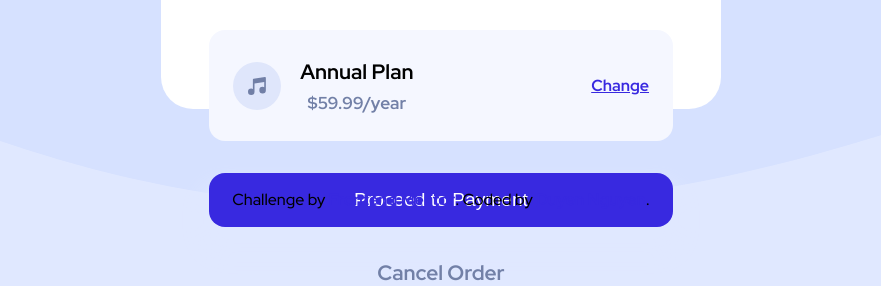
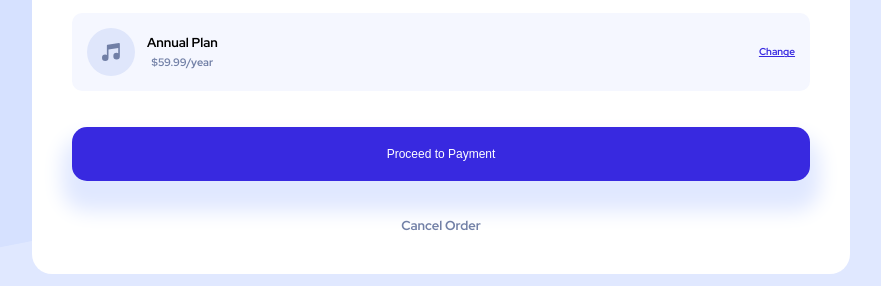
Before and after one commit to Duyen-codes/Order-summary-component, a plain HTML site: page index.html in a window 1280 px wide. Shown: the part 571-857 px from the top of the page, without its empty margins (199-1080 px from the left). Drawn offline with Linux system fonts and the light colour scheme.

Commit message:
modified index.html and style.css

```diff
--- a/index.html
+++ b/index.html
@@ -11,13 +11,11 @@
 </head>
 
 <body>
-
   <main class="main">
-    <img class='hero-img' src="./images/illustration-hero.svg" alt="">
+    <img class='hero-img' src="./images/illustration-hero.svg">
 
     <div class="content-wrapper">
       <h1>Order Summary</h1>
-
       <p>
         You can now listen to millions of songs, audiobooks, and podcasts on any
         device anywhere you like!
@@ -42,12 +40,6 @@
     </div>
 
   </main>
-
-  <div class="attribution">
-    Challenge by <a href="https://www.frontendmentor.io?ref=challenge" target="_blank">Frontend Mentor</a>.
-    Coded by <a href="#">Duyen Nguyen</a>.
-  </div>
-
 </body>
 
 </html>
--- a/style.css
+++ b/style.css
@@ -1,45 +1,49 @@
 @import url('https://fonts.googleapis.com/css2?family=Red+Hat+Display:wght@500;700;900&display=swap');
 
+/* Colors and texts  */
 :root {
     --body-bg-color: hsl(225, 100%, 94%);
     --change: hsl(245, 75%, 52%);
     --annual-plan-bg: hsl(225, 100%, 98%);
     --p-text-color: hsl(224, 23%, 55%);
 }
-
-body {
-    font-size: 16px;
-    text-align: center;
-    background-color: var(--body-bg-color);
-    font-family: 'Red Hat Display', sans-serif;
+*, *::after, *::before {
     margin: 0;
     padding: 0;
     box-sizing: border-box;
+}
+html {
+    font-family: 'Red Hat Display', sans-serif;
+    font-size: 62.5%;
+}
+
+/* Mobile  */
+body {
+    text-align: center;
+    background-color: var(--body-bg-color);
     background-image: url('./images/pattern-background-mobile.svg');
     background-size: cover;
-    background-repeat: no-repeat;
+    background-repeat: repeat-x;
+    background-position: top;
+    min-height: 100vh;
+    width: 100%;
+    font-size: 1.6rem;
+    display: flex;
+    justify-content: center;
+    align-items: center;
 }
+
 
 button, a {
     cursor: pointer;
 }
-@media screen and (min-width: 640px) {
-    body {
-        background-image: url(./images/pattern-background-desktop.svg);
-        background-size: cover;
-        background-repeat: no-repeat;
-    }
-}
 
 .main {
-    max-width: 35rem;
+    min-width: 375px;
     background-color: white;
     border-radius: 2rem;
-    margin: 10vh auto;
-    padding-bottom: 2.5rem ;
-    height: 70vh;
+    margin: 0 2rem;
 }
-
 
 .hero-img {
     width: 100%;
@@ -47,20 +51,17 @@ button, a {
 }
 
 .content-wrapper {
-    text-align: center;
-    padding: 0 3rem 0 3rem;
-}
-
-h1 {
-    padding-top: 2rem;
-    margin: 0;
+    padding: 0 2rem 2rem;
+    display: flex;
+    flex-flow: column nowrap;
+    align-items: center;
+    justify-content: start;
+    gap: 1.6rem
 }
 
 p {
     color: hsl(224, 23%, 55%);
-    line-height: 1.8;
-    font-size: 1.2rem;
-    width: 70%;
+    line-height: 1.5;
     margin: 0 auto;
     padding: 2rem;
 }
@@ -74,6 +75,7 @@ p {
     align-items: center;
     justify-content: space-between;
     font-size: 1.3rem;
+    width: 100%;
 }
 
 .annual-price-wrapper {
@@ -84,7 +86,7 @@ p {
 }
 
 .year-price-wrapper {
-   flex-flow: column wrap;
+   flex-flow: column nowrap;
    margin: 0 0 0 1rem;
 }
 
@@ -107,10 +109,10 @@ a {
 #pay-btn {
     width: 100%;
     background-color: var(--change);
-    padding: 1rem 4rem;
+    padding: 2rem 4rem;
     border: none;
     outline: none;
-    border-radius:1rem ;
+    border-radius: 1.5rem;
     color: white;
     box-shadow: 0 20px 20px 10px hsl(225, 100%, 94%);
     margin: 1rem 0;
@@ -124,3 +126,15 @@ a {
     margin-top: 1rem;
     font-size: 1.3rem;
 }
+
+@media screen and (min-width: 768px) {
+    body {
+        background-image: url(./images/pattern-background-desktop.svg);
+        background-size: cover;
+        background-repeat: no-repeat;
+    }
+
+    .content-wrapper {
+        padding: 4rem 4rem 4rem;
+    }
+}
```
